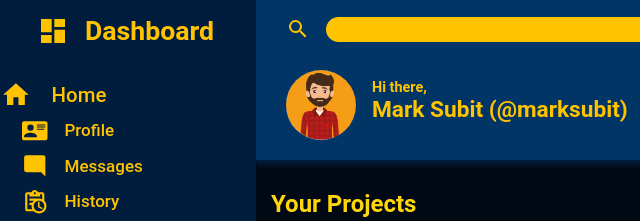
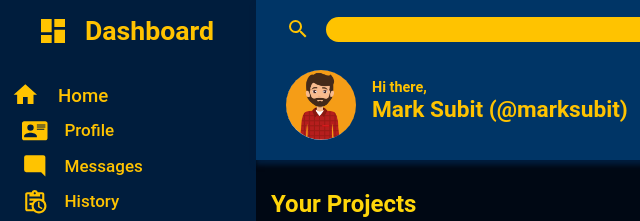
Before and after one commit to subit419/admin-dashboard, a plain HTML site: page index.html in a window 1280 px wide. In both pictures the pointer is over the item "Home". Shown: the top 221 px of the page, 0-640 px from the left. Drawn offline with nearby package versions, Linux system fonts and the light colour scheme.

Commit message:
clickable scale up change

```diff
--- a/style.css
+++ b/style.css
@@ -291,7 +291,7 @@ hr {
 }
 
 .clickable:hover {
-    -webkit-transform: scale(1.2);
+    -webkit-transform: scale(1.1);
 }
 
 .header-button:hover {
```
